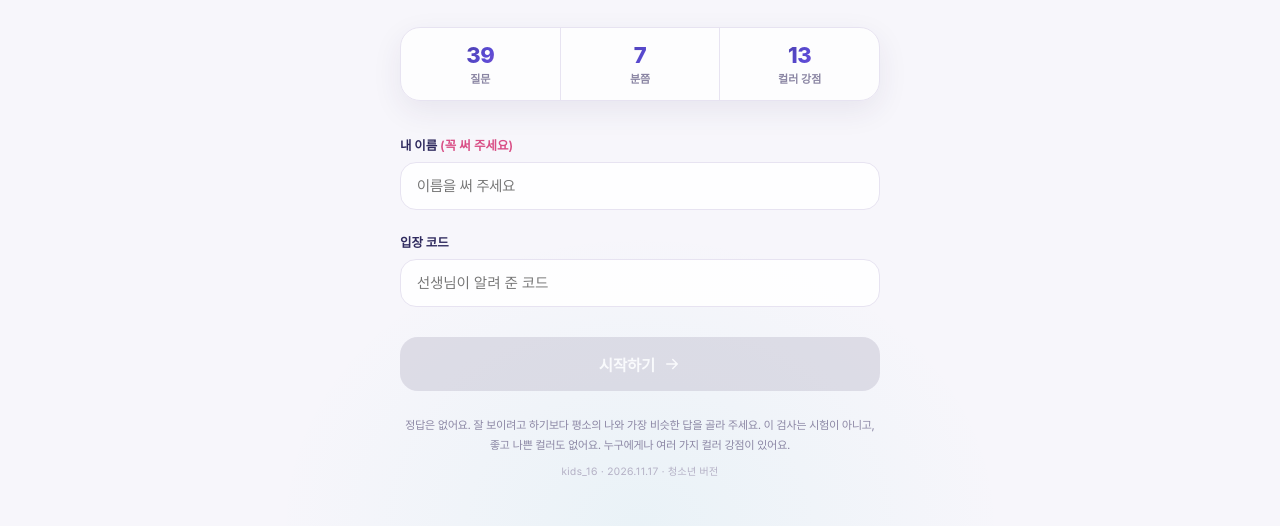
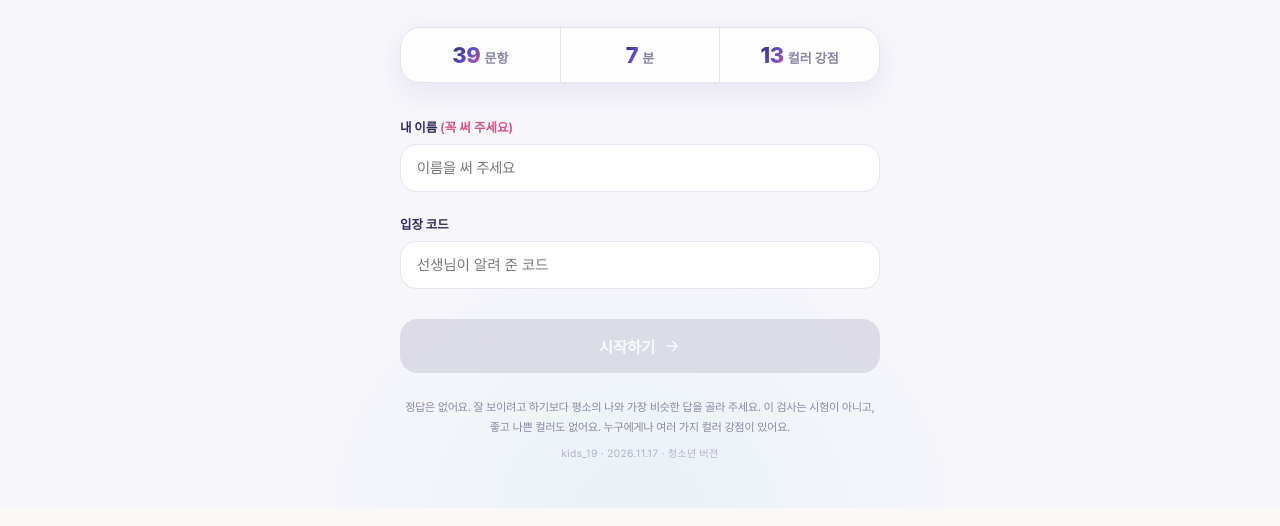
Before and after one commit to goondoing7-hue/cct-color-strengths, a plain HTML site: page cct-color-strengths-kids/index.html in a window 1280 px wide. Shown: the part 444-970 px from the top of the page. Drawn offline with Linux system fonts and the light colour scheme; a web font is replaced by a local one.

Commit message:
Add files via upload

```diff
--- a/cct-color-strengths-kids/css/style.css
+++ b/cct-color-strengths-kids/css/style.css
@@ -1634,3 +1634,7 @@ body { background: #f7f6fb; }
 .rs-cta-bar { background: #ffffff; border-top: 1px solid #eeebf4; box-shadow: 0 -6px 18px rgba(47, 42, 94, 0.05); padding-top: 14px; }
 .screen--result { padding-bottom: 130px; }
 .result-wrap .kc-web-lead { margin-bottom: 8px; }
+/* kids_17: 첫 화면 숫자 옆(오른쪽)에 단위 */
+.meta-chip { display: flex; align-items: baseline; justify-content: center; gap: 4px; }
+.meta-chip .meta-num { display: inline; }
+.meta-chip .meta-label { display: inline; margin-top: 0; font-size: 13px; font-weight: 700; white-space: nowrap; }
--- a/cct-color-strengths-kids/index.html
+++ b/cct-color-strengths-kids/index.html
@@ -48,8 +48,8 @@
       </p>
 
       <div class="intro-meta">
-        <div class="meta-chip"><span class="meta-num">39</span><span class="meta-label">질문</span></div>
-        <div class="meta-chip"><span class="meta-num">7</span><span class="meta-label">분쯤</span></div>
+        <div class="meta-chip"><span class="meta-num">39</span><span class="meta-label">문항</span></div>
+        <div class="meta-chip"><span class="meta-num">7</span><span class="meta-label">분</span></div>
         <div class="meta-chip"><span class="meta-num">13</span><span class="meta-label">컬러 강점</span></div>
       </div>
 
@@ -73,7 +73,7 @@
         정답은 없어요. 잘 보이려고 하기보다 평소의 나와 가장 비슷한 답을 골라 주세요.
         이 검사는 시험이 아니고, 좋고 나쁜 컬러도 없어요. 누구에게나 여러 가지 컬러 강점이 있어요.
       </p>
-      <p class="app-ver">kids_16 · 2026.11.17 · 청소년 버전</p>
+      <p class="app-ver">kids_19 · 2026.11.17 · 청소년 버전</p>
     </div>
   </section>
 
```
Also changed, not shown: cct-color-strengths-kids/js/app.js, 1 other file.
